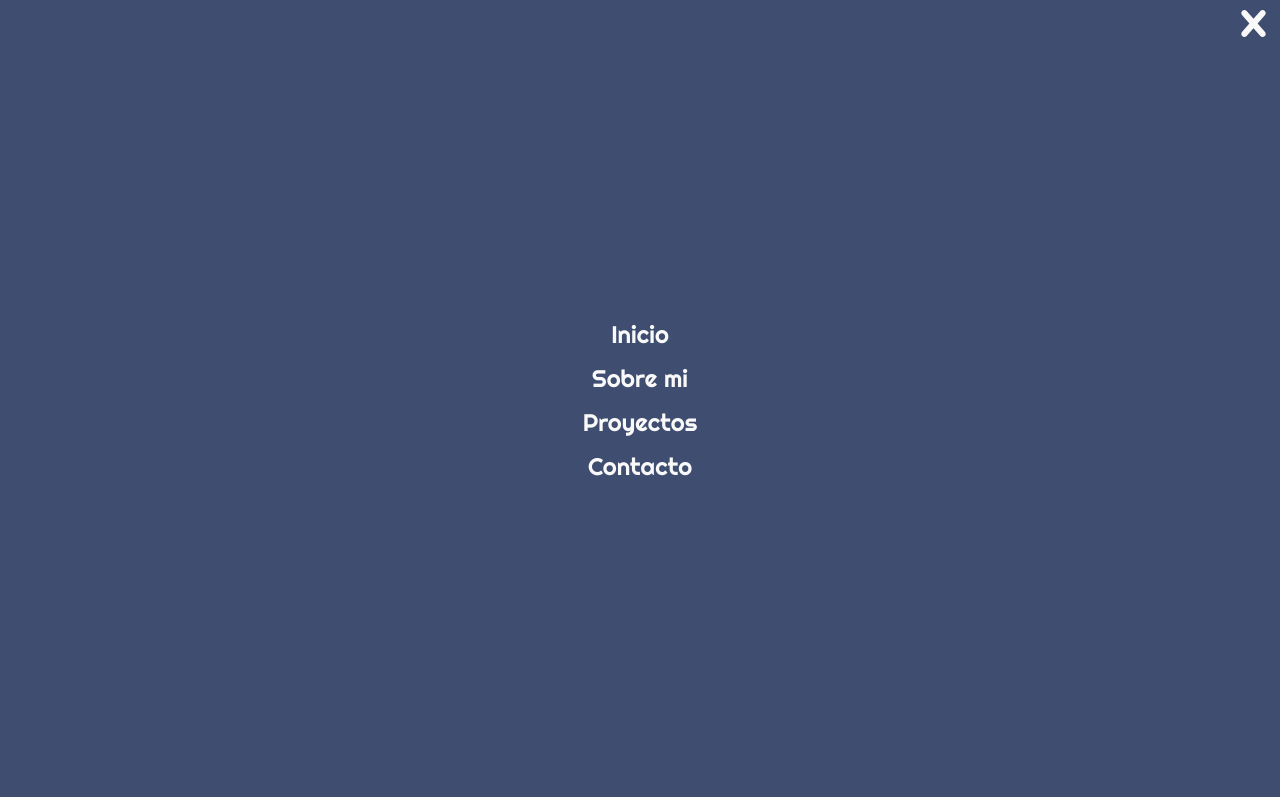
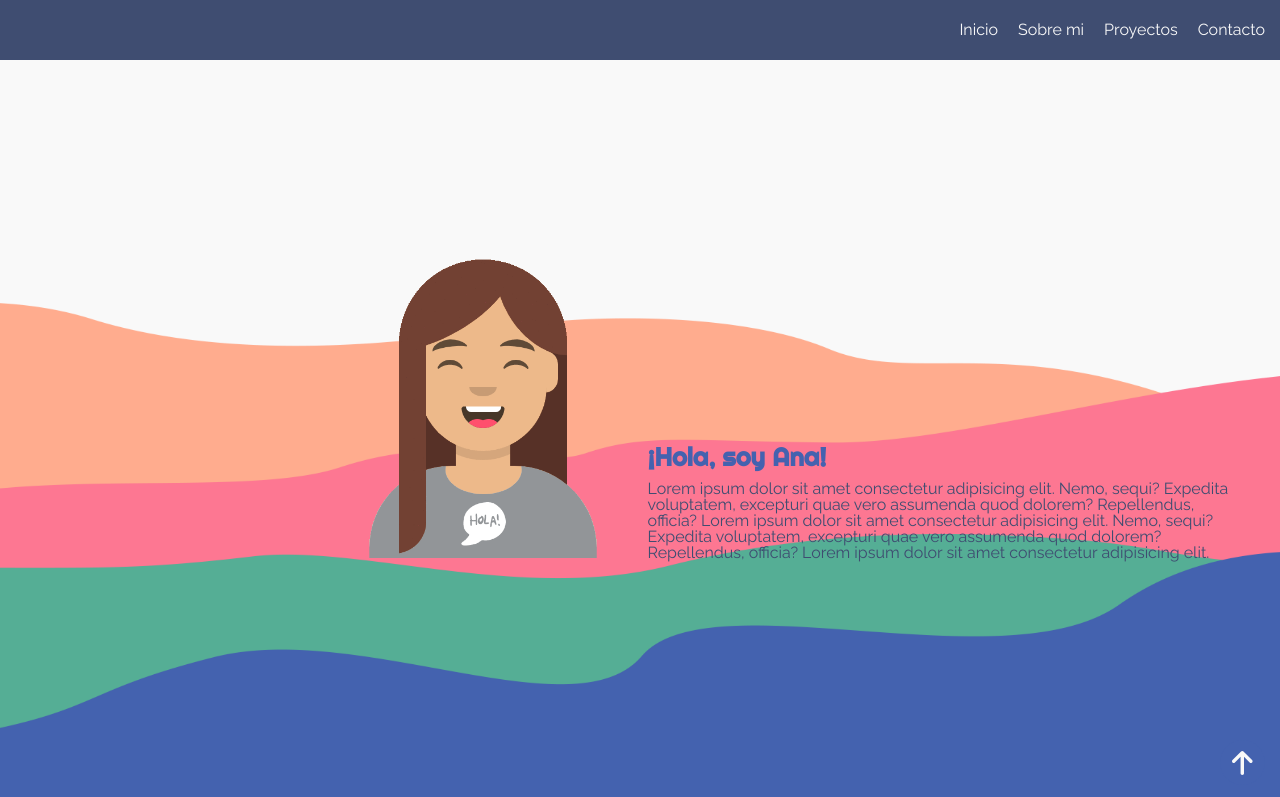
Before and after one commit to anamontegrifo/portfolio, a website: page src/html/index.html in a window 1280 px wide. Shown: the top 797 px of the page. Drawn offline with nearby package versions, Linux system fonts and the light colour scheme; files that its build step writes are made by us from their sources; files whose address does not match are found by name; a web font is replaced by a local one.

Commit message:
improve drop-down menu

```diff
--- a/src/html/index.html
+++ b/src/html/index.html
@@ -29,7 +29,7 @@
 	<header class="header" id="header">
 		<div class="header__button js-button"><img class="header__button--icon" src="../assets/images/ico-menu.svg" alt="">
 		</div>
-		<nav class="header__nav js-nav">
+		<nav class="header__nav js-nav hidden">
 			<div class="header__button js-button"><img class="header__button--icon" src="../assets/images/letterx.svg" alt="">
 			</div>
 			<ul class="header__list">
--- a/src/scss/layout/_about.scss
+++ b/src/scss/layout/_about.scss
@@ -74,4 +74,7 @@
 #about {
 	position: absolute;
 	top: 0px;
+	@include tablet {
+		top: -50px;
+	}
 }
--- a/src/scss/layout/_contact.scss
+++ b/src/scss/layout/_contact.scss
@@ -10,4 +10,7 @@
 #contact {
 	position: absolute;
 	top: 0px;
+	@include tablet {
+		top: -50px;
+	}
 }
--- a/src/scss/layout/_header.scss
+++ b/src/scss/layout/_header.scss
@@ -1,8 +1,7 @@
 .header {
 	width: 100vw;
 	z-index: 3;
-	font-family: $special;
-
+	font-family: $regular;
 	&__button {
 		position: absolute;
 		top: 0;
@@ -13,30 +12,52 @@
 		&--icon {
 			height: 90%;
 		}
+		@include tablet {
+			visibility: hidden;
+		}
 	}
 	&__nav {
 		display: flex;
-		flex-direction: column;
 		justify-content: center;
 		align-items: center;
-		width: 100vw;
-		height: 100vh;
-		padding: 5px;
+		padding: 5px 15px;
 		background-color: $medium;
-		font-size: 1.5em;
 	}
+	@include tablet {
+		display: flex;
+		justify-content: flex-end;
+		align-items: center;
+	}
+
 	&__list {
 		display: flex;
 		flex-direction: column;
 		justify-content: center;
 		align-items: center;
+		min-height: 100vh;
 		gap: 20px;
+		font-size: 24px;
 		color: $white;
 		&--link {
 			color: $white;
 		}
+		@include tablet {
+			display: flex;
+			flex-direction: row;
+			min-height: 50px;
+			justify-content: flex-end;
+			width: 100vw;
+			font-size: 16px;
+		}
+	}
+	@include tablet {
+		position: fixed;
+		height: 60px;
 	}
 }
 .hidden {
 	display: none;
+	@include tablet {
+		display: flex;
+	}
 }
--- a/src/scss/layout/_projects.scss
+++ b/src/scss/layout/_projects.scss
@@ -77,4 +77,7 @@
 #projects {
 	position: absolute;
 	top: 0px;
+	@include tablet {
+		top: -50px;
+	}
 }
```
Also changed, not shown: public/index.html (+1 -1 lines), public/assets/css/main.css, 1 other file.
